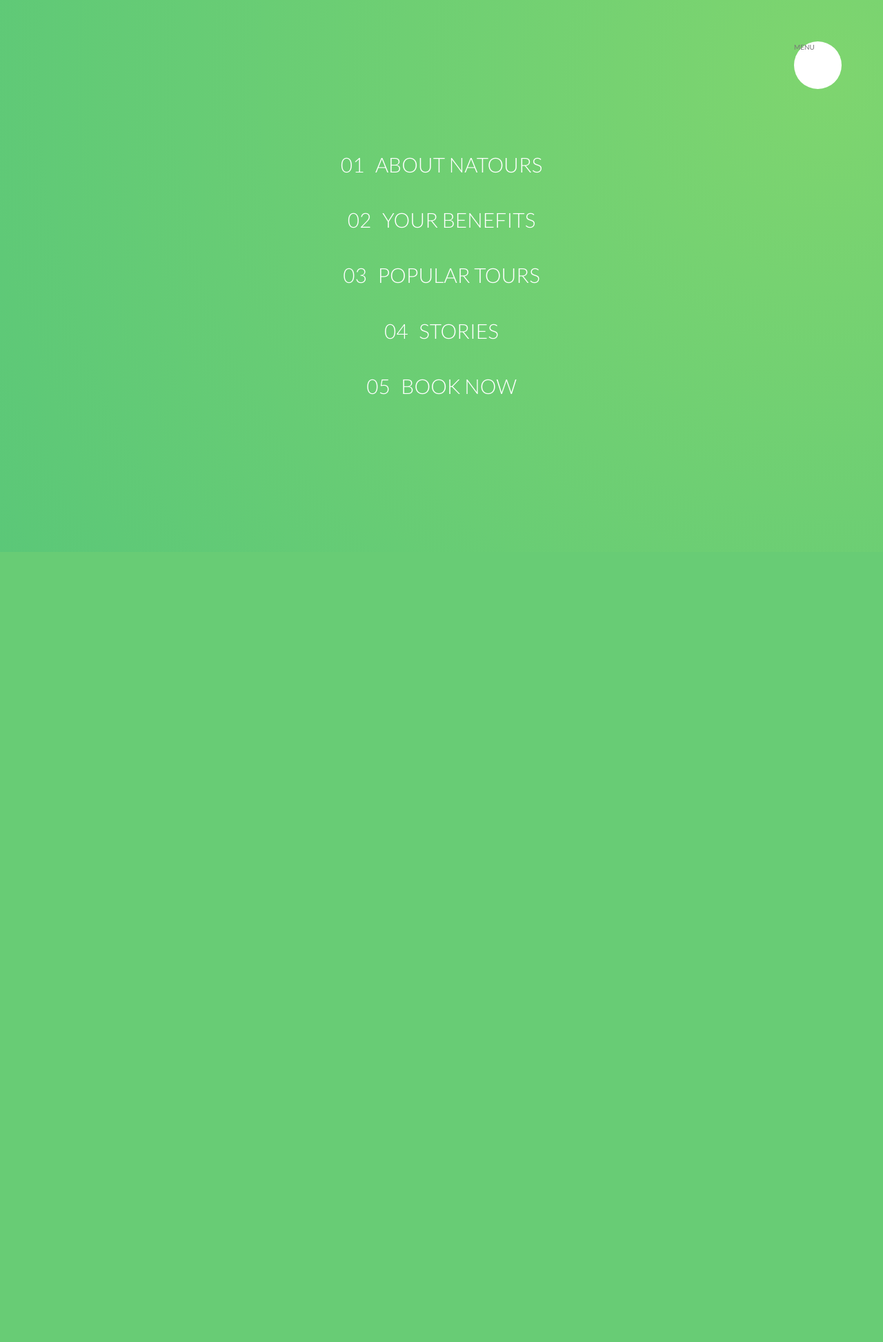
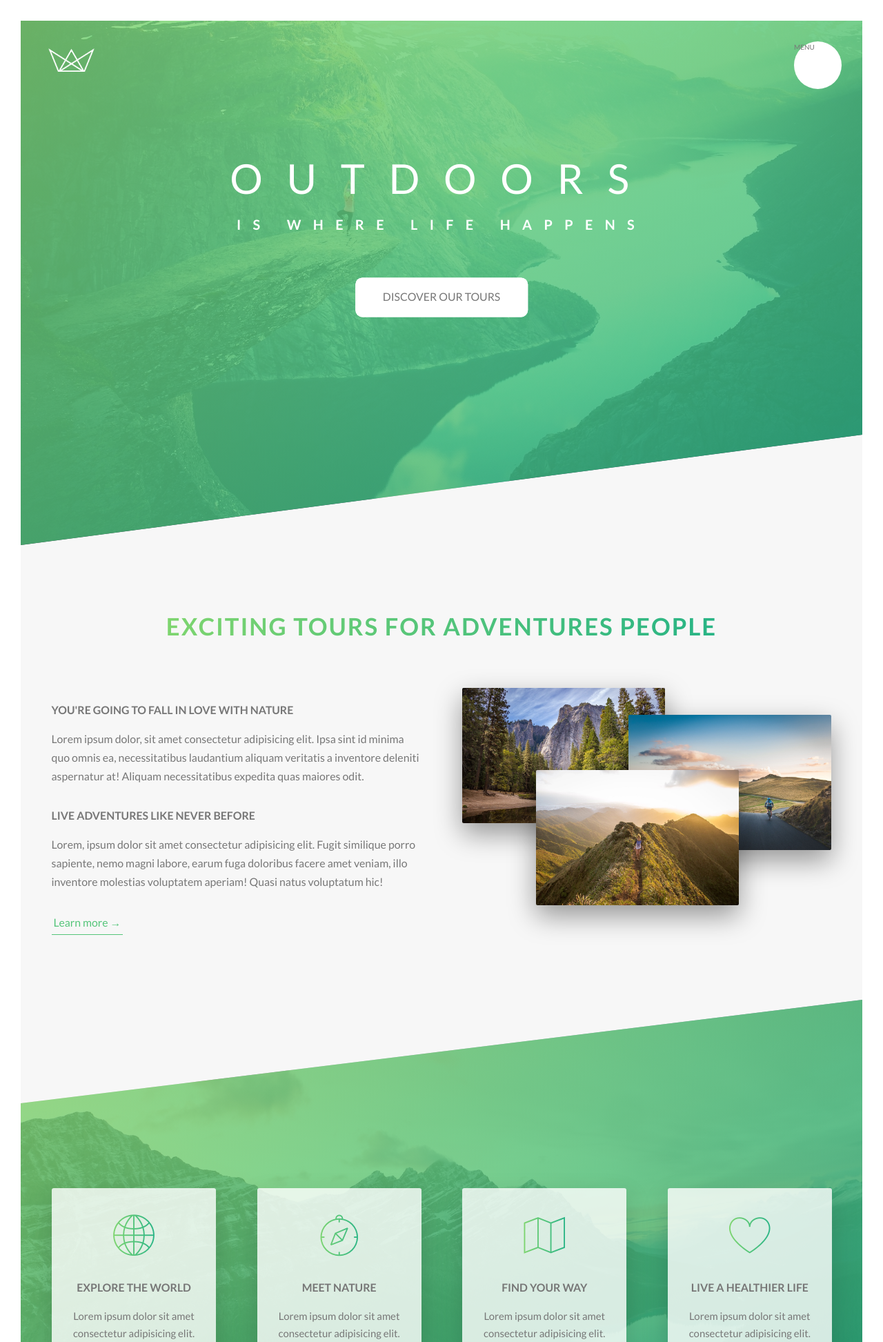
Before and after one commit to albsector/natours-landing-page, a PHP site: page /index.html in a window 1280 px wide. Shown: the top 1945 px of the page at 69% size. Before the commit the page ends 800 px from the top, so only its background shows below. Run offline with PHP 8.4, Linux system fonts and the light colour scheme.

Commit message:
Building the Navigation - Part 2

```diff
--- a/css/style.css
+++ b/css/style.css
@@ -474,7 +474,8 @@ body {
   top: 6rem;
   right: 6rem;
   border-radius: 50%;
-  z-index: 2000; }
+  z-index: 2000;
+  box-shadow: 0 1rem 3rem rbga(#000, 0.1); }
 
 .navigation__background {
   height: 6rem;
@@ -485,15 +486,17 @@ body {
   right: 6.5rem;
   background-image: radial-gradient(#7ed56f, #28b485);
   z-index: 1000;
-  transform: scale(80); }
+  transition: transform 0.8s cubic-bezier(0.86, 0, 0.07, 1); }
 
 .navigation__nav {
   height: 100vh;
-  width: 100%;
   position: fixed;
   top: 0;
-  right: 0;
-  z-index: 1500; }
+  left: 0;
+  z-index: 1500;
+  opacity: 0;
+  width: 0;
+  transition: all 0.8s cubic-bezier(0.68, -0.55, 0.265, 1.55); }
 
 .navigation__list {
   position: absolute;
@@ -501,7 +504,8 @@ body {
   left: 50%;
   transform: translate(-50%, -50%);
   list-style: none;
-  text-align: center; }
+  text-align: center;
+  width: 100%; }
 
 .navigation__item {
   margin: 1rem; }
@@ -525,6 +529,13 @@ body {
   background-position: 100%;
   color: #55c57a;
   transform: translateX(1rem); }
+
+.navigation__checkbox:checked ~ .navigation__background {
+  transform: scale(80); }
+
+.navigation__checkbox:checked ~ .navigation__nav {
+  opacity: 1;
+  width: 100%; }
 
 .header {
   height: 95vh;
--- a/sass/layout/_navigation.scss
+++ b/sass/layout/_navigation.scss
@@ -12,6 +12,7 @@
         right: 6rem;
         border-radius: 50%;
         z-index: 2000;
+        box-shadow: 0 1rem 3rem rbga($color-black, 0.1);
     }
 
     &__background {
@@ -23,17 +24,19 @@
         right: 6.5rem;
         background-image: radial-gradient($color-primary-light, $color-primary-dark);
         z-index: 1000;
-
-        transform: scale(80);
+        transition: transform 0.8s cubic-bezier(0.86, 0, 0.07, 1);
     }
 
     &__nav {
         height: 100vh;
-        width: 100%;
         position: fixed;
         top: 0;
-        right: 0;
+        left: 0;
         z-index: 1500;
+
+        opacity: 0;
+        width: 0;
+        transition: all 0.8s cubic-bezier(0.68, -0.55, 0.265, 1.55);
     }
 
     &__list {
@@ -43,6 +46,7 @@
         transform: translate(-50%, -50%);
         list-style: none;
         text-align: center;
+        width: 100%;
     }
 
     &__item {
@@ -76,4 +80,13 @@
             transform: translateX(1rem);
         }
     }
+
+    &__checkbox:checked ~ &__background {
+        transform: scale(80);
+    }
+
+    &__checkbox:checked ~ &__nav {
+        opacity: 1;
+        width: 100%;
+    }
 }
```
